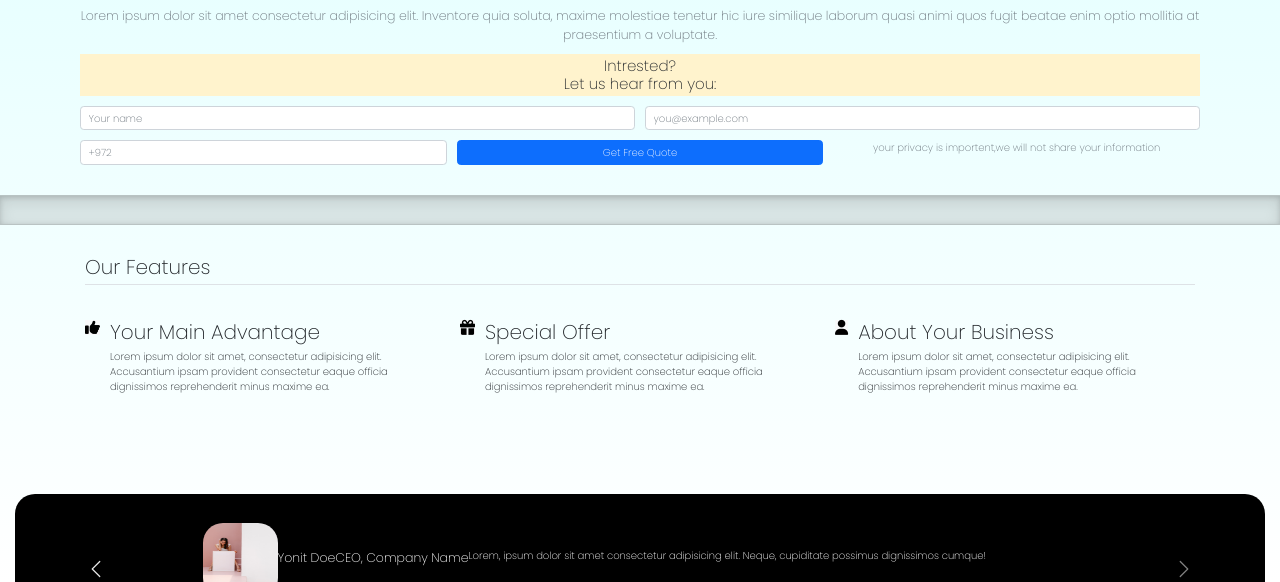
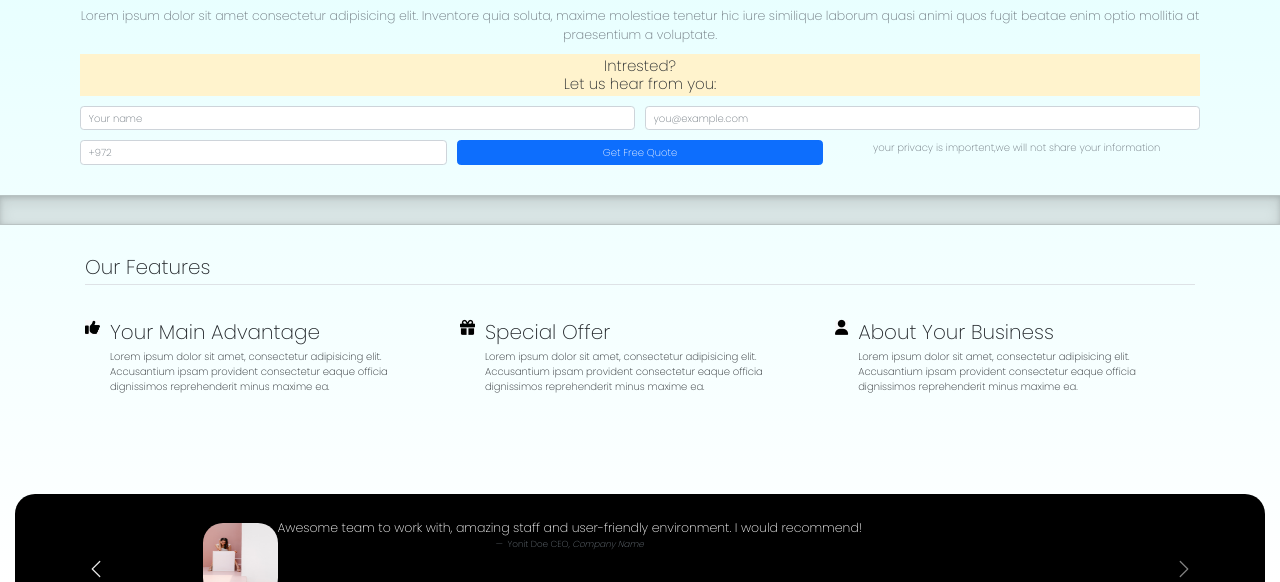
Before and after one commit to Danieled1/ExampleSite, a plain HTML site: page index.html in a window 1280 px wide. Both pictures are taken after a click on the button 96 px from the left and 786 px from the top of the page. Shown: the part 218-800 px from the top of the page. Drawn offline with nearby package versions, Linux system fonts and the light colour scheme.

Commit message:
carousel v.1

```diff
--- a/index.html
+++ b/index.html
@@ -115,15 +115,16 @@
             <svg class="bd-placeholder-img" width="100%" height="100%" xmlns="http://www.w3.org/2000/svg" aria-hidden="true" preserveAspectRatio="xMidYMid slice" focusable="false"><rect width="100%" height="100%" fill="#FFF3D"/></svg>
             <div class="container">
               <div class="carousel-caption text-start">
-                <div class="media d-flex align-items-center text-center s">
-                  <img class="align-self-start rounded-5 mr-3" src="./assets/person1.jpg" alt="Los Angeles">
-
-                  <h5 class="mt-0">Yonit Doe</h5>
-                  <h5 class="mt-0">CEO, Company Name</h5>
-                  <div class="media-body">
-                    <p class="mt-0">Lorem, ipsum dolor sit amet consectetur adipisicing elit. Neque, cupiditate possimus dignissimos cumque!</p>
-
-                  </div>
+                <div class="media d-flex align-items-center text-center px-auto">
+                  <img class="align-self-start rounded-5 mt-5" src="./assets/person1.jpg" alt="Los Angeles">
+                  <figure>
+                    <blockquote class="blockquote">
+                      <p>Awesome team to work with, amazing staff and user-friendly environment. I would recommend!</p>
+                    </blockquote>
+                    <figcaption class="blockquote-footer">
+                      Yonit Doe CEO,<cite title="Source Title"> Company Name</cite>
+                    </figcaption>
+                  </figure>
                 </div>
                 <hr>
               </div>
```
